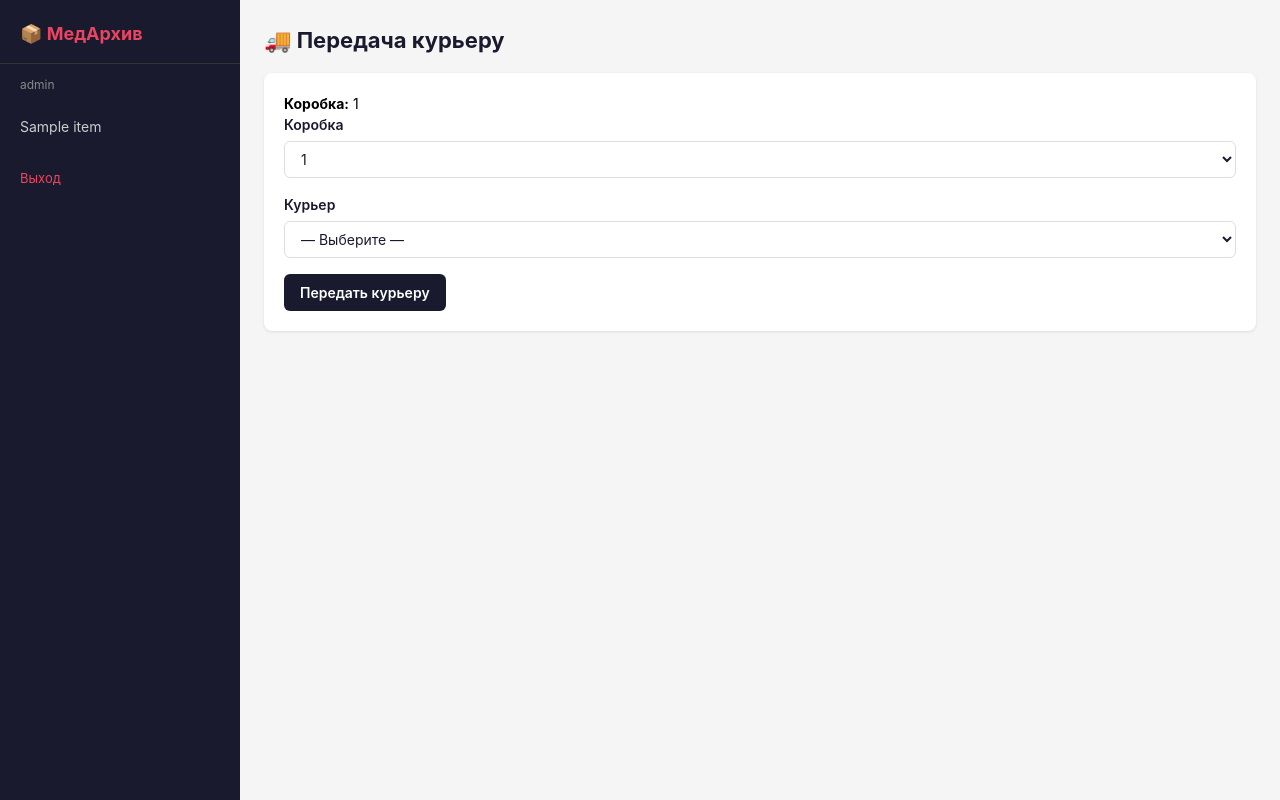
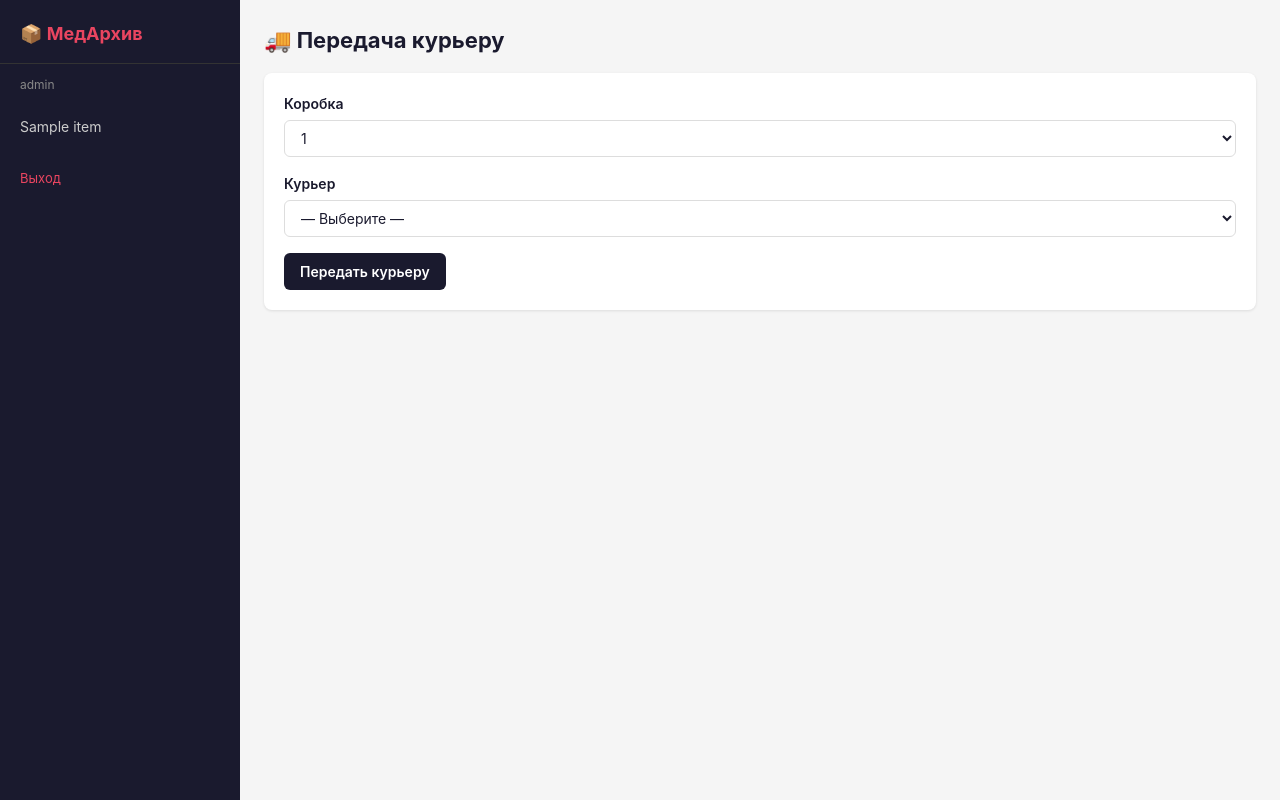
Before and after one commit to destorrr/medarchive, a FastAPI app: template src/medarchive/templates/transfer.html in a window 1280 px wide. Run offline with FastAPI, Linux system fonts and the light colour scheme; the template is opened without the code that fills it: most values are stand-ins (such as "Sample title", 1, 10 or a date in 2020).

Commit message:
feat: /transfer — убрана строка с raw id, каркас кастомного dropdown

```diff
--- a/src/medarchive/templates/transfer.html
+++ b/src/medarchive/templates/transfer.html
@@ -2,13 +2,11 @@
 {% block content %}
 <h1>🚚 Передача курьеру</h1>
 <div class="card">
-    {% if selected_box_id %}
-    <p><strong>Коробка:</strong> {{ selected_box_id }}</p>
-    {% endif %}
     <form method="post" action="/transfer/confirm">
         <div class="form-group">
             <label for="box_id">Коробка</label>
-            <select name="box_id" id="box_id">
+            <div class="dd">
+                <select class="dd-select" name="box_id" id="box_id">
                     <option value="">— Выберите —</option>
                     {% for box in ready_boxes %}
                     <option value="{{ box.id }}" {% if selected_box_id == box.id %}selected{% endif %}>
@@ -17,15 +15,18 @@
                     {% endfor %}
                 </select>
             </div>
+        </div>
         <div class="form-group">
             <label for="courier_id">Курьер</label>
-            <select name="courier_id" id="courier_id">
+            <div class="dd">
+                <select class="dd-select" name="courier_id" id="courier_id">
                     <option value="">— Выберите —</option>
                     {% for c in couriers %}
                     <option value="{{ c.id }}">{{ c.name }}</option>
                     {% endfor %}
                 </select>
             </div>
+        </div>
         <button type="submit" class="btn btn-primary">Передать курьеру</button>
     </form>
 </div>
```
Also changed, not shown: tests/routers/test_transfer.py (+28 -0 lines). Lines whose indentation alone changed are shown as unchanged.
